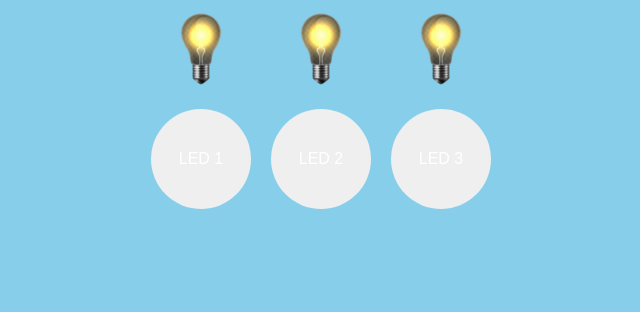
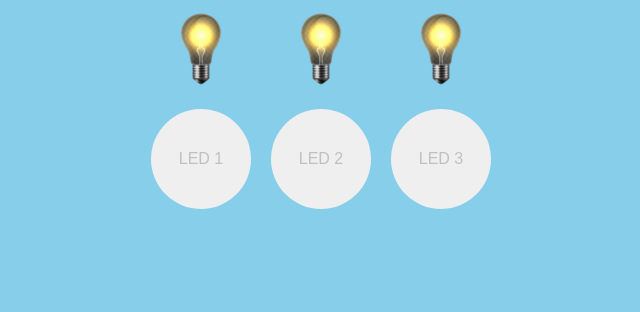
Before and after one commit to Horusyst/luz, a PHP site: page / in a window 1280 px wide. Shown: the part 108-420 px from the top of the page, without its empty margins (319-959 px from the left). Run offline with PHP 8.4, Linux system fonts and the light colour scheme; data that the repository does not hold is empty.

Commit message:
Update styles.css

```diff
--- a/styles.css
+++ b/styles.css
@@ -27,7 +27,7 @@ h1 {
     border: none;
     border-radius: 50%;
     font-size: 16px;
-    color: #fff;
+    color: 	#C0C0C0;
     cursor: pointer;
     margin-top: 10px;
 }
```
